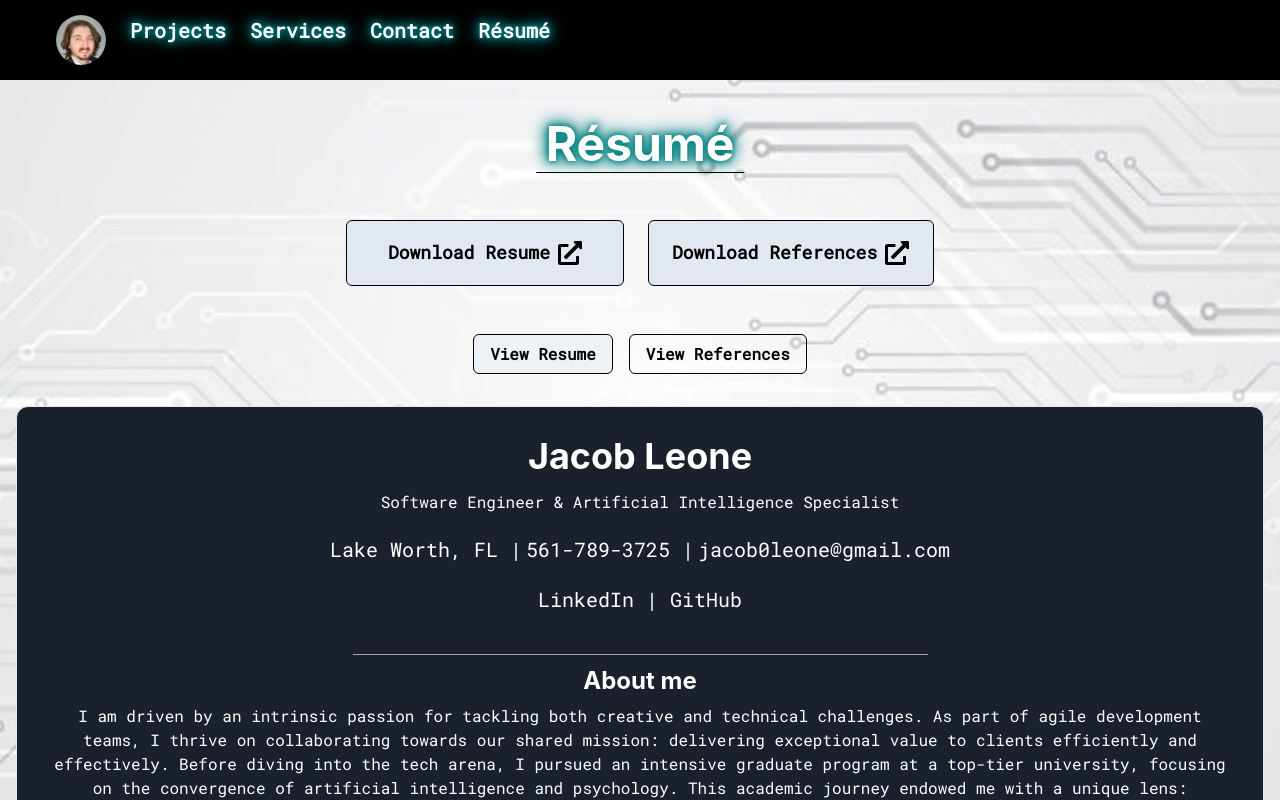
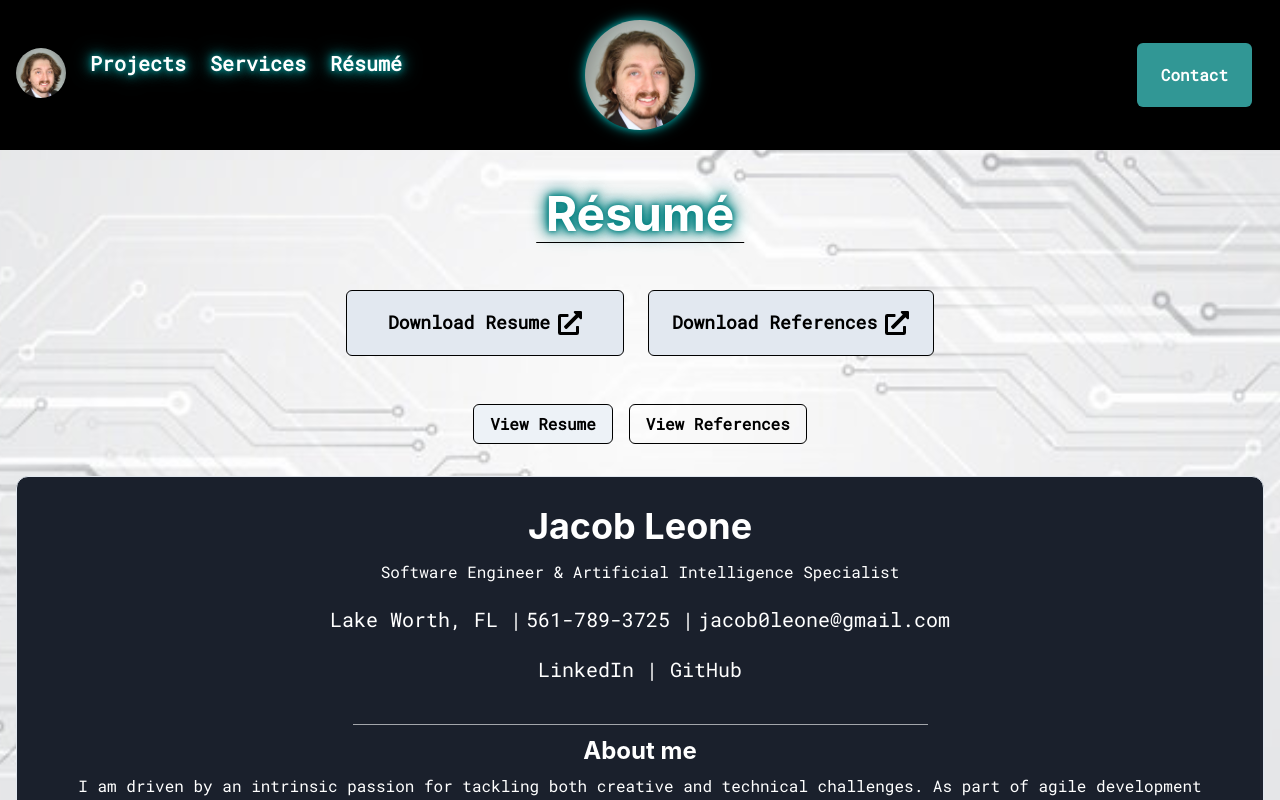
Before and after one commit to jacklion710/jacobleone-tech-portfolio, a Next.js app: page /Resume in a window 1280 px wide. Shown: the top 800 px of the page. Built offline with nearby package versions, Linux system fonts and the light colour scheme.

Commit message:
Navbar animations and layout improvements

```diff
--- a/components/Navbar.tsx
+++ b/components/Navbar.tsx
@@ -1,65 +1,154 @@
-import {
-  Box,
-  Flex,
-  IconButton,
-  Stack,
-  Image,
-  Collapse,
-  Link as ChakraLink,
-  useDisclosure
-} from '@chakra-ui/react';
 import React from 'react';
-import {
-  HamburgerIcon,
-  CloseIcon,
-} from '@chakra-ui/icons';
+import { chakra, Box, Flex, Stack, Collapse, Link as ChakraLink, useDisclosure, Image } from '@chakra-ui/react';
 import dynamic from "next/dynamic";
 import NextLink from "next/link";
+import { motion } from 'framer-motion';
+import './navbarStyles.css';
+
+const MotionBox = chakra(motion.div);
+
+const navItemVariants = {
+  hidden: { opacity: 0, y: 50 },
+  visible: { opacity: 1, y: 0 }
+};
+
+const contactButtonVariants = {
+  hidden: { y: 100, opacity: 0 },
+  visible: { y: 0, opacity: 1 }
+};
 
 function Navbar() {
   const { isOpen, onToggle } = useDisclosure();
+
+  React.useEffect(() => {
+    if (isOpen) {
+      document.body.style.overflow = 'hidden';  // Disable scrolling
+    } else {
+      document.body.style.overflow = 'visible';  // Enable scrolling
+    }
+
+    return () => {
+      document.body.style.overflow = 'visible';  // Cleanup
+    };
+  }, [isOpen]);
 
   return (
     <Box>
       <Flex
         bg={'black'}
         color={'white'}
-        h="80px"
-        minH={'60px'}
-        py={{ base: 2 }}
+        h="100px"
+        minH={'150px'}
+        py={{ base: 4 }}
         px={{ base: 4 }}
         borderStyle={'solid'}
         borderColor={'gray.900'}
         align={'center'}
-        justify={'space-between'}>
+        justifyContent="space-between"
+        zIndex={10}
+      >
+        {/* Left Flex: Hamburger/Close Icons + Desktop Navigation */}
         <Flex
-          flex={{ base: 1, md: 'auto' }}
+          flex={1}
+          display="flex"
+          justifyContent={{ base: "flex-start", md: "flex-start" }}
+          alignItems="center"
+        >
+          {/* Hamburger Icon */}
+          <Flex
               ml={{ base: -2 }}
-          display={{ base: 'flex', md: 'none' }}>
-          <IconButton
+              display={{ base: 'flex', md: 'none' }}
+          >
+              <div
+                id="nav-icon1"
                 onClick={onToggle}
-            color={"teal.500"}
-            icon={
-              isOpen ? <CloseIcon w={12} h={9} /> : <HamburgerIcon w={12} h={12} />
-            }
-            variant={'ghost'}
-            aria-label={'Toggle Navigation'}
-          />
+                className={isOpen ? "open" : ""}
+                style={{ marginTop: '40px' }}
+              >
+                <span></span>
+                <span></span>
+                <span></span>
+              </div>
           </Flex>
-        <Flex flex={{ base: 1 }} justify={{ base: 'center', md: 'start' }}>
-        <Flex flex={{ base: 1 }} justify={{ base: 'center', md: 'start' }}>
-          <Flex display={{ base: 'none', md: 'flex' }} ml={10}>
+
+          {/* Desktop Navigation */}
+          <Flex display={{ base: 'none', md: 'flex' }}>
             <DesktopNav isOpen={isOpen} />
           </Flex>
         </Flex>
+
+        {/* Headshot Image */}
+        <Flex justifyContent="center" flexShrink={0} zIndex={15} position="relative">
+          <NextLink href="/" passHref>
+              <ChakraLink>
+                  <Image
+                      src='/images/headshot.jpg'
+                      alt="Headshot"
+                      borderRadius="50%"
+                      w="110px"
+                      h="110px"
+                      objectFit="cover"
+                      objectPosition="center top"
+                      style={{
+                          filter: "drop-shadow(0 0 3px teal) drop-shadow(0 0 6px teal)"
+                      }}
+                  />
+              </ChakraLink>
+          </NextLink>
+      </Flex>
+
+        {/* Right Flex: Contact button (only on desktop) */}
+        <Flex
+          flex={1}
+          display="flex"
+          justifyContent="flex-end"
+          alignItems="center"
+        >
+          <motion.div
+            variants={contactButtonVariants}
+            transition={{ duration: 0.2 }}
+          >
+            <NextLink href="/Contact" passHref>
+              <ChakraLink
+                mx={3}
+                px={6}
+                py={5}
+                bg="teal.500"
+                color="white"
+                fontSize="md"
+                fontWeight="bold"
+                borderRadius="md"
+                _hover={{ bg: 'teal.600' }}
+                display={{ base: 'none', md: 'block' }}
+              >
+                Contact
+              </ChakraLink>
+            </NextLink>
+          </motion.div>
         </Flex>
       </Flex>
-      <Collapse in={isOpen} animateOpacity>
-        <MobileNav isOpen={isOpen} />
+
+      <MotionBox
+        initial={false}
+        animate={{ opacity: isOpen ? 0.9 : 0 }}
+        position="fixed"
+        top={0}
+        right={0}
+        bottom={0}
+        left={0}
+        bg="black"
+        zIndex={8}
+        pointerEvents={isOpen ? 'auto' : 'none'}
+        onClick={onToggle}
+      />
+
+      <Collapse in={isOpen}>
+          <MobileNav onToggle={onToggle} isOpen={isOpen} />
       </Collapse>
     </Box>
   );
 }
+
 
 interface DesktopNavProps {
   isOpen: boolean;
@@ -67,11 +156,8 @@ interface DesktopNavProps {
 
 const DesktopNav: React.FC<DesktopNavProps> = ({ isOpen }) => {
   return (
-    <Flex justifyContent="space-between" alignItems="center" flexGrow={1} h="100%">
-      <Stack
-        direction={'row'}
-        spacing={6}
-      >
+  <Flex justifyContent="space-between" alignItems="flex-start" flexGrow={1} h="100%">
+    <Stack direction={'row'} spacing={6} mt="-5px">
         {NAV_ITEMS.map((navItem) => (
           <NextLink key={navItem.label ?? navItem.imageSrc} href={navItem.href ?? '#'} passHref>
             <ChakraLink
@@ -103,48 +189,89 @@ const DesktopNav: React.FC<DesktopNavProps> = ({ isOpen }) => {
 
 interface MobileNavProps {
   isOpen: boolean;
+  onToggle: () => void;
 }
 
-const MobileNav: React.FC<DesktopNavProps> = ({ isOpen }) => {
+const MobileNav: React.FC<MobileNavProps> = ({ onToggle, isOpen }) => {
   return (
-    <Stack
-      direction="column"
+    <Flex
+      position="fixed"
+      top={0}
+      left={0}
+      right={0}
+      bottom={0}
+      bg={'black'}
       flexDirection="column"
-      bg={'black'}
-      p={4}
-      spacing={4}
-      display={{ md: 'none' }}
-      width="100%"
+      justifyContent="flex-start"
+      alignItems="center"
+      pt={12}
+      zIndex={11}
     >
-      {NAV_ITEMS.map((navItem) => (
+      {/* Close Button */}
+      <div
+        id="nav-icon1"
+        onClick={onToggle}
+        className={isOpen ? "open" : ""}
+        style={{ marginTop: '40px' }}
+      >
+        <span></span>
+        <span></span>
+        <span></span>
+      </div>
+
+      <Flex flexDirection="column" alignItems="center" justifyContent="center" mb={10} flexGrow={1}>
+        <Stack spacing={12} textAlign="center">
+           {NAV_ITEMS.map((navItem, index) => (
                 <NextLink key={navItem.label ?? navItem.imageSrc} href={navItem.href ?? '#'} passHref>
+                    <motion.div
+                        initial="hidden"
+                        animate={isOpen ? "visible" : "hidden"}
+                        variants={navItemVariants}
+                        transition={{ duration: 0.3, delay: 0.3 + index * 0.1 }}
+                    >
                         <ChakraLink
-            py={3}
-            fontSize={{ base: "lg" }}
+                            fontSize={{ base: "3xl" }}
                             fontWeight={navItem.imageSrc ? 'normal' : 'bold'}
                             color='white'
-            textAlign="center"
-            display="block"
-            _hover={{ textDecoration: 'underline', color: 'gray.300' }}
-            textShadow="0 0 5px teal, 0 0 10px teal, 0 0 15px teal, 0 0 20px teal"
+                            textShadow="0 0 3px teal, 0 0 6px teal, 0 0 9px teal"  // Add this line for the glow
+                            _hover={{ textDecoration: 'underline', color: 'gray.300', textShadow: 'none' }}
                         >
-            {navItem.imageSrc ? (
-              <Image
-                src={navItem.imageSrc}
-                objectFit="cover"
-                objectPosition="center top"
-                w={isOpen ? "130px" : "40px"}
-                h={isOpen ? "130px" : "40px"}
-                borderRadius="50%"
-                mx="auto"
-              />
-            ) : (
-              navItem.label
-            )}
+                            {navItem.label}
                         </ChakraLink>
+                    </motion.div>
                 </NextLink>
             ))}
         </Stack>
+      </Flex>
+
+      {/* Contact Button */}
+      <motion.div
+        initial="hidden"
+        animate={isOpen ? "visible" : "hidden"}
+        variants={contactButtonVariants}
+        transition={{ duration: 0.4, delay: .4 }}
+        style={{ marginTop: '150px' }}
+      >
+        <NextLink href="/Contact" passHref>
+          <ChakraLink
+              position="absolute"
+              bottom={6}
+              left="50%"
+              transform="translateX(-50%)"
+              px={6}
+              py={5}
+              bg="teal.500"
+              color="white"
+              fontSize="2xl"
+              fontWeight="bold"
+              borderRadius="md"
+              _hover={{ bg: 'teal.600' }}
+          >
+              Contact
+          </ChakraLink>
+        </NextLink>
+      </motion.div>
+    </Flex>
   );
 };
 
@@ -171,10 +298,6 @@ const NAV_ITEMS: Array<NavItem> = [
     href: '/Services'
   },
   {
-    label: 'Contact',
-    href: '/Contact'
-  },
-  {
     label: 'Résumé',
     href: '/Resume'
   }
--- /dev/null
+++ b/components/navbarStyles.css
@@ -0,0 +1,75 @@
+* {
+    margin: 0;
+    padding: 0;
+}
+
+/* Icon 1 */
+
+#nav-icon1 {
+    width: 60px;
+    height: 45px;
+    position: absolute;
+    top: 15px;
+    left: 15px;
+    -webkit-transform: rotate(0deg);
+    -moz-transform: rotate(0deg);
+    -o-transform: rotate(0deg);
+    transform: rotate(0deg);
+    -webkit-transition: .5s ease-in-out;
+    -moz-transition: .5s ease-in-out;
+    -o-transition: .5s ease-in-out;
+    transition: .5s ease-in-out;
+    cursor: pointer;
+}
+
+#nav-icon1 span {
+    display: block;
+    position: absolute;
+    height: 1px;
+    width: 100%;
+    background: #dad3d3c5;
+    border-radius: 1px;
+    opacity: 1;
+    left: 0;
+    -webkit-transform: rotate(0deg);
+    -moz-transform: rotate(0deg);
+    -o-transform: rotate(0deg);
+    transform: rotate(0deg);
+    -webkit-transition: .25s ease-in-out;
+    -moz-transition: .25s ease-in-out;
+    -o-transition: .25s ease-in-out;
+    transition: .25s ease-in-out;
+}
+
+#nav-icon1 span:nth-child(1) {
+    top: 0px;
+}
+
+#nav-icon1 span:nth-child(2) {
+    top: 18px;
+}
+
+#nav-icon1 span:nth-child(3) {
+    top: 36px;
+}
+
+#nav-icon1.open span:nth-child(1) {
+    top: 15px;
+    -webkit-transform: rotate(135deg);
+    -moz-transform: rotate(135deg);
+    -o-transform: rotate(135deg);
+    transform: rotate(135deg);
+}
+
+#nav-icon1.open span:nth-child(2) {
+    opacity: 0;
+    left: -60px;
+}
+
+#nav-icon1.open span:nth-child(3) {
+    top: 15px;
+    -webkit-transform: rotate(-135deg);
+    -moz-transform: rotate(-135deg);
+    -o-transform: rotate(-135deg);
+    transform: rotate(-135deg);
+}
```
Lines whose indentation alone changed are shown as unchanged.
